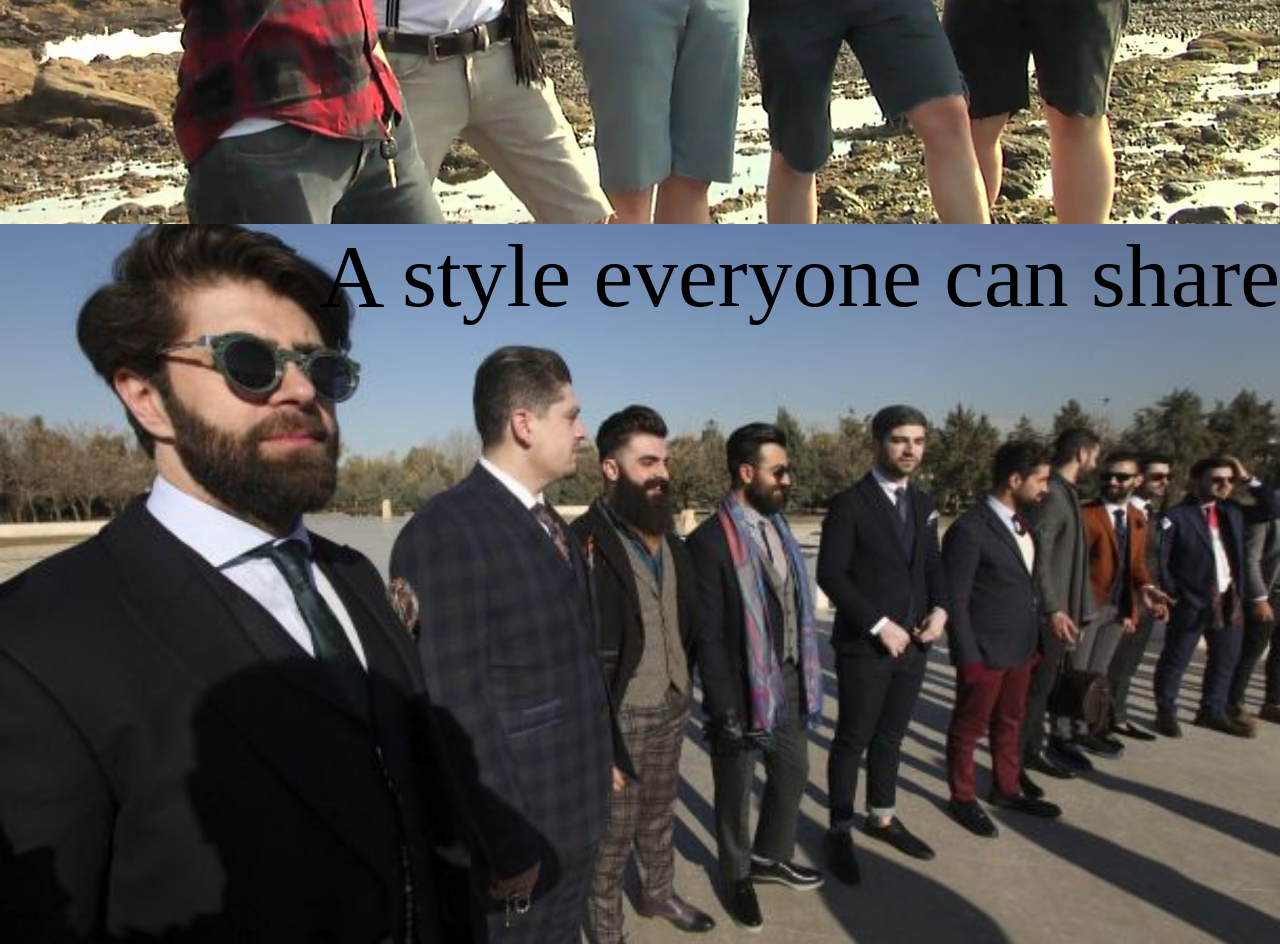
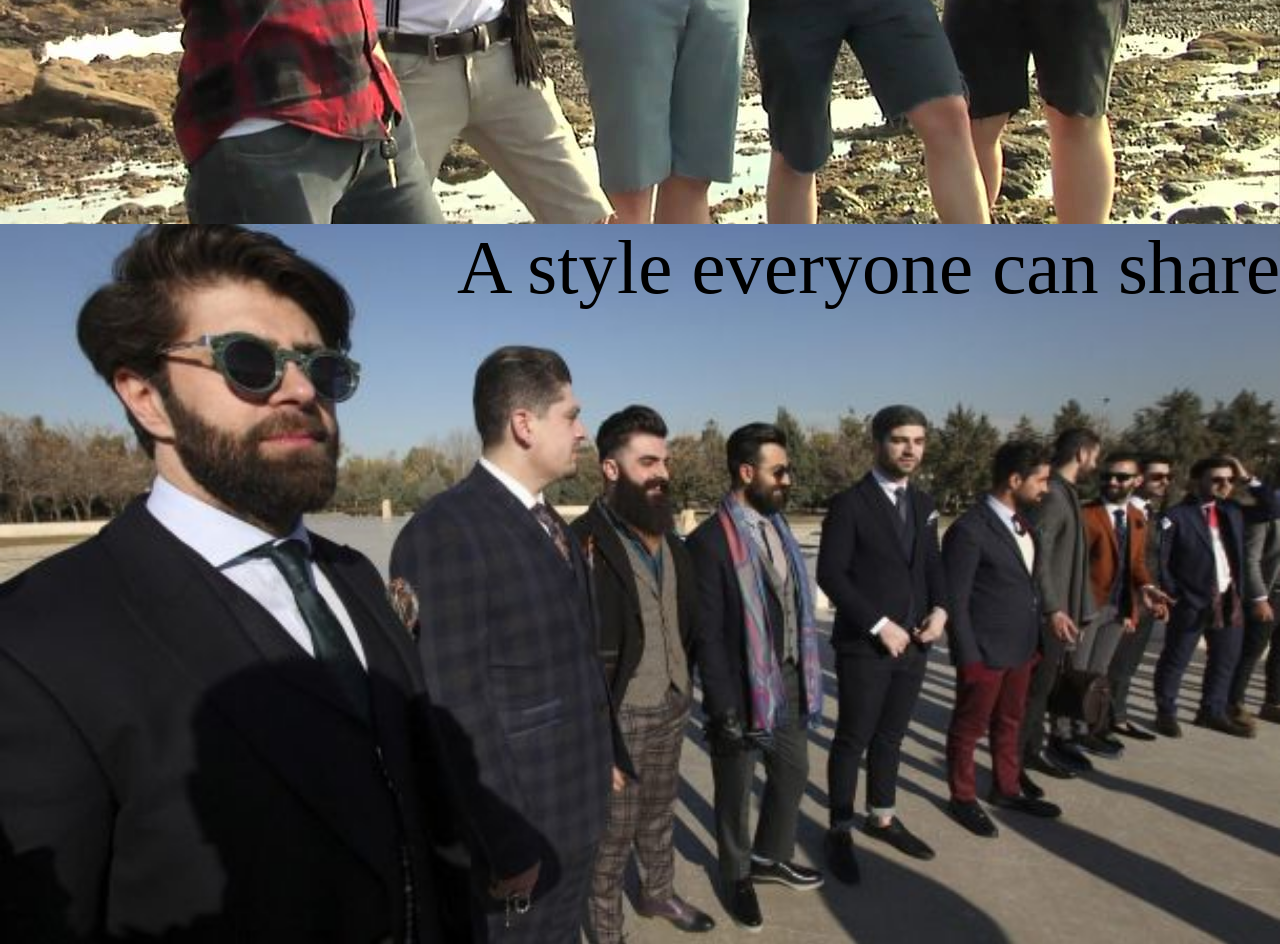
Before and after one commit to lar-ryan-nick/ClutchFactor, a PHP site: page /index.html in a window 1280 px wide. Shown: the part 596-1540 px from the top of the page. Run offline with PHP 8.4, Linux system fonts and the light colour scheme.

Commit message:
Trying to make a killer Landing page

```diff
--- a/index.css
+++ b/index.css
@@ -83,7 +83,7 @@ body {
 	left: 0px;
 	top: 0px;
 	width: 100%;
-	font-size: 7vw;
+	font-size: 6vw;
 	color: #000000;
 	text-align: right;
 	margin: 0px;
```
